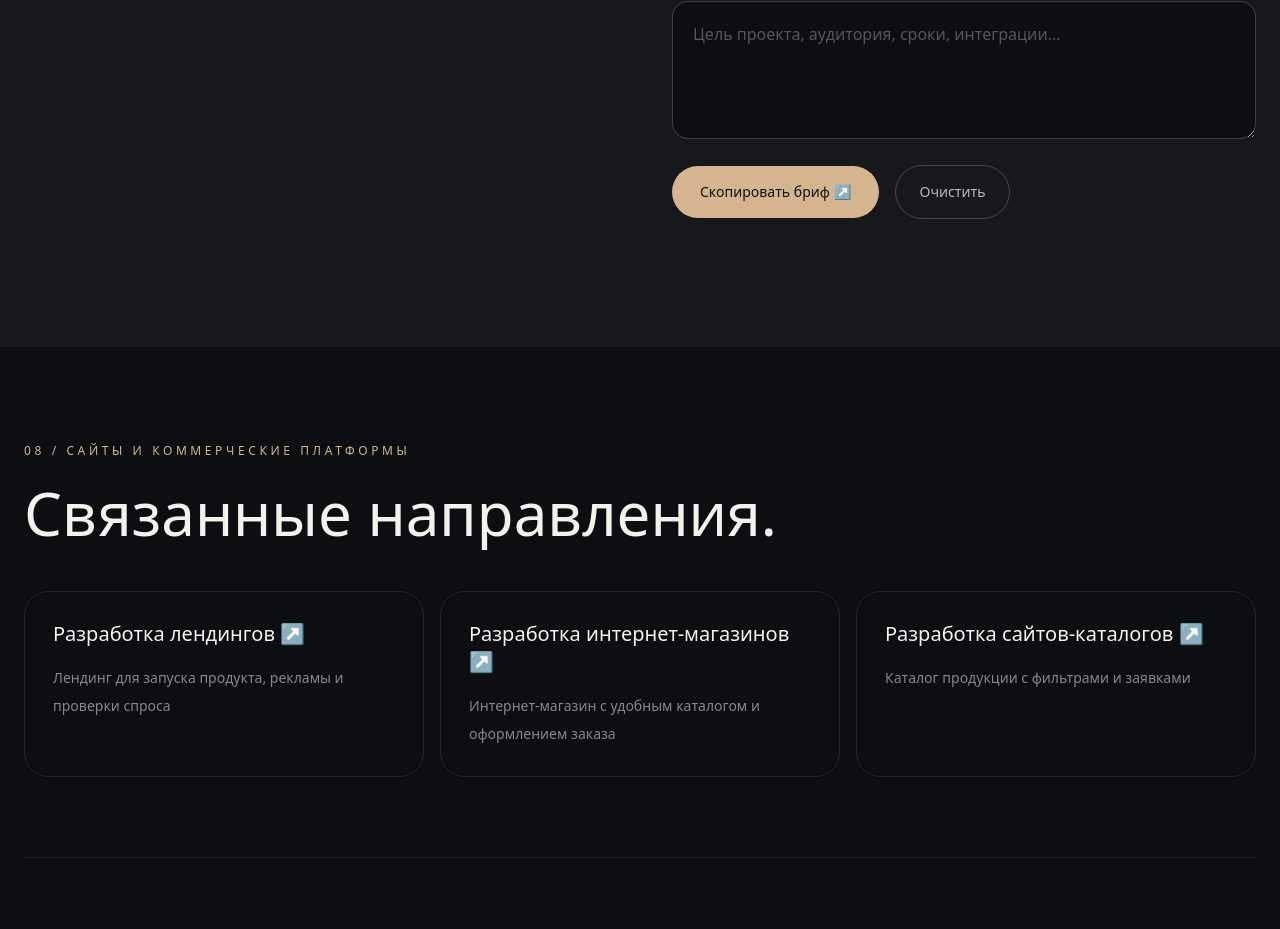
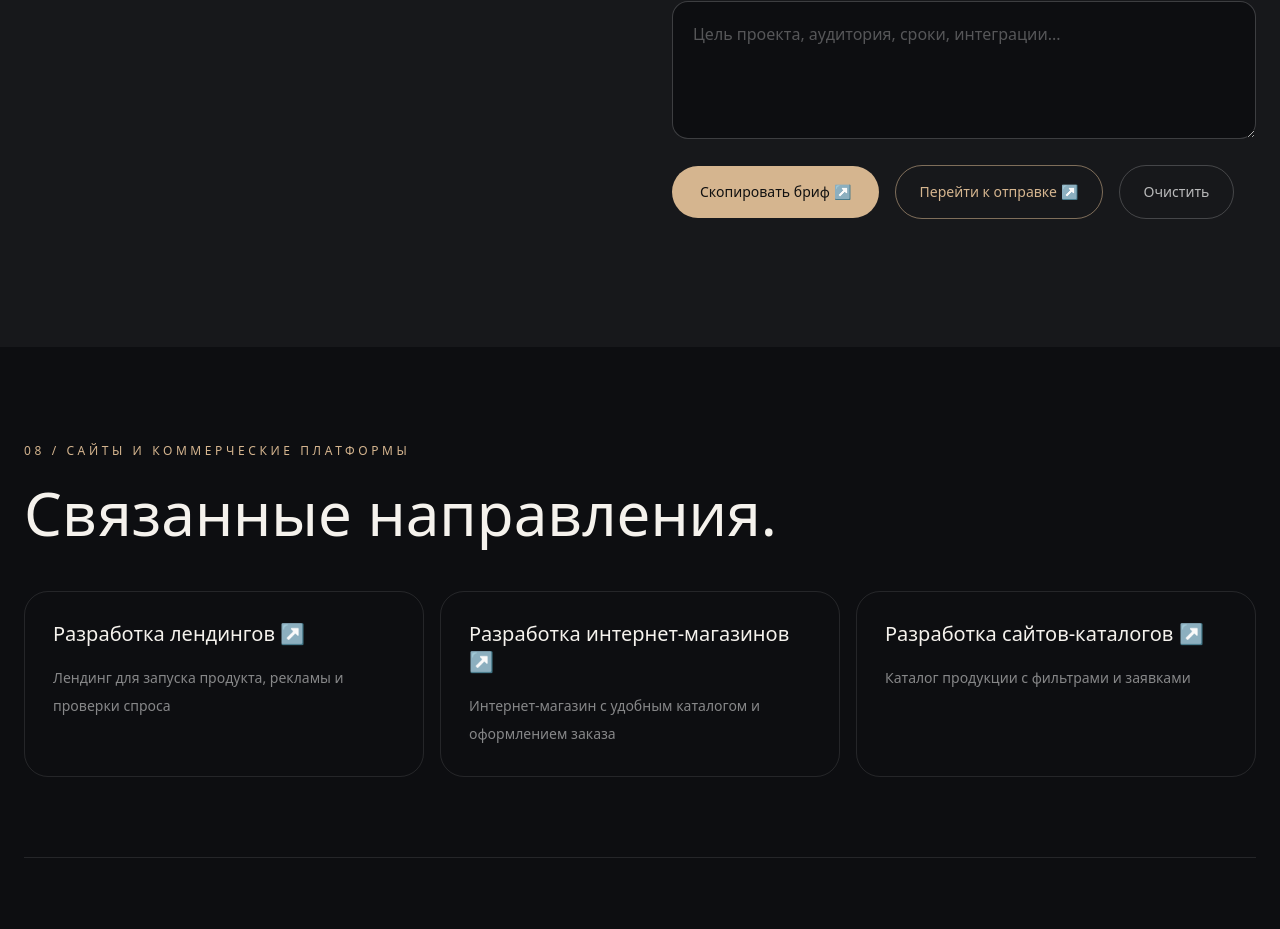
Before and after one commit to bdjsjss7-sys/kodera, a Next.js app: page /solutions/corporate-website in a window 1280 px wide. Shown: the part 8606-9535 px from the top of the page. Built offline with nearby package versions, Linux system fonts and the light colour scheme.

Commit message:
Allow project briefs to continue into contact form

```diff
--- a/src/components/ProjectBrief.tsx
+++ b/src/components/ProjectBrief.tsx
@@ -1,6 +1,7 @@
 "use client";
 
 import {useState} from "react";
+import Link from "next/link";
 
 type Props={title:string; questions:readonly string[]; features:readonly string[]};
 
@@ -20,7 +21,7 @@ export default function ProjectBrief({title,questions,features}:Props){
         <div><div className="grid gap-3 sm:grid-cols-2">{options.map(item=><label key={item} className="flex cursor-pointer items-start gap-3 rounded-2xl border border-white/15 bg-[#222328] p-4 text-sm leading-6 transition hover:border-[#d5b58f]/50"><input type="checkbox" checked={selected.includes(item)} onChange={()=>toggle(item)} className="mt-1 h-4 w-4 accent-[#d5b58f]"/><span>{item}</span></label>)}</div>
           <label htmlFor="brief-notes" className="mt-7 block text-sm text-white/70">Дополнительные пожелания и ограничения</label>
           <textarea id="brief-notes" value={notes} onChange={e=>{setNotes(e.target.value);setCopied(false);}} rows={4} maxLength={3000} placeholder="Цель проекта, аудитория, сроки, интеграции..." className="mt-3 w-full rounded-2xl border border-white/20 bg-[#0d0e11] p-5 text-white outline-none placeholder:text-white/30 focus:border-[#d5b58f]"/>
-          <div className="mt-5 flex flex-wrap items-center gap-4"><button type="button" onClick={copy} className="rounded-full bg-[#d5b58f] px-7 py-4 text-sm text-[#111] transition hover:bg-[#f0d7b5]">Скопировать бриф ↗</button><button type="button" onClick={()=>{setSelected([]);setNotes("");setCopied(false);}} className="rounded-full border border-white/20 px-6 py-4 text-sm text-white/70 hover:border-white/50">Очистить</button></div><p className="mt-4 text-sm text-[#d5b58f]" role="status" aria-live="polite">{copied?"Бриф скопирован в буфер обмена.":""}</p>
+          <div className="mt-5 flex flex-wrap items-center gap-4"><button type="button" onClick={copy} className="min-h-12 rounded-full bg-[#d5b58f] px-7 py-4 text-sm text-[#111] transition hover:bg-[#f0d7b5]">Скопировать бриф ↗</button><Link href={{pathname:"/contact",query:{service:title,brief:brief()}}} className="inline-flex min-h-12 items-center rounded-full border border-[#d5b58f]/55 px-6 py-4 text-sm text-[#d5b58f]">Перейти к отправке ↗</Link><button type="button" onClick={()=>{setSelected([]);setNotes("");setCopied(false);}} className="min-h-12 rounded-full border border-white/20 px-6 py-4 text-sm text-white/70 hover:border-white/50">Очистить</button></div><p className="mt-4 text-sm text-[#d5b58f]" role="status" aria-live="polite">{copied?"Бриф скопирован в буфер обмена.":""}</p>
         </div>
       </div>
     </div>
```
